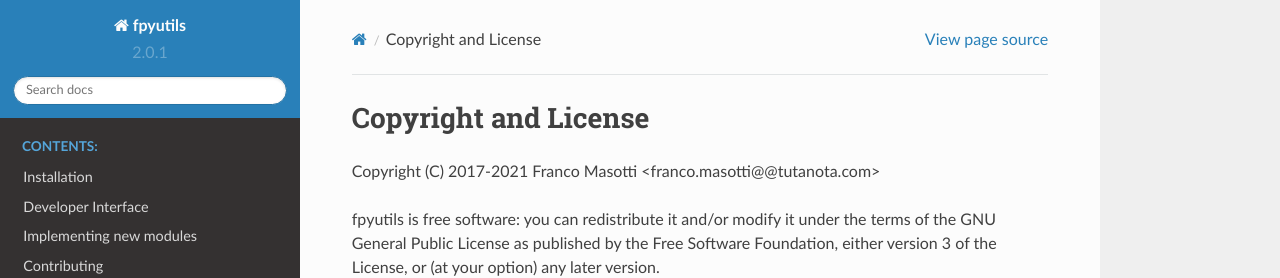
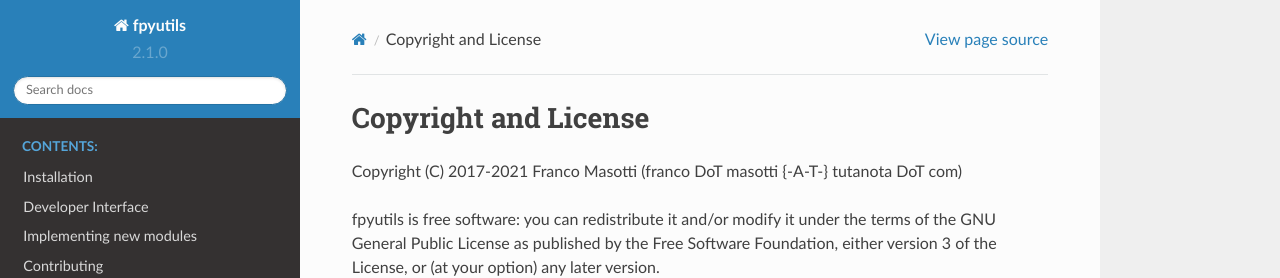
Before and after one commit to frnmst/fpyutils, a Sphinx documentation site: the page built from docs/copyright_license.rst, in a window 1280 px wide. Shown: the top 278 px of the page. Built offline with Sphinx 7.4.7 and the Read the Docs theme 2.0.0, drawn with Linux system fonts in a browser that asks for light colours.

```diff
--- a/docs/conf.py
+++ b/docs/conf.py
@@ -62,9 +62,9 @@ author = 'Franco Masotti'
 # built documents.
 #
 # The short X.Y version.
-version = '2.0.1'
+version = '2.1.0'
 # The full version, including alpha/beta/rc tags.
-release = '2.0.1'
+release = '2.1.0'
 
 # The language for content autogenerated by Sphinx. Refer to documentation
 # for a list of supported languages.
--- a/docs/copyright_license.rst
+++ b/docs/copyright_license.rst
@@ -1,7 +1,7 @@
 Copyright and License
 =====================
 
-Copyright (C) 2017-2021 Franco Masotti <franco.masotti@@tutanota.com>
+Copyright (C) 2017-2021 Franco Masotti (franco \D\o\T masotti {-A-T-} tutanota \D\o\T com)
 
 fpyutils is free software: you can redistribute it and/or modify
 it under the terms of the GNU General Public License as published by
--- a/setup.py
+++ b/setup.py
@@ -24,7 +24,7 @@ from setuptools import find_packages, setup
 
 setup(
     name='fpyutils',
-    version='2.0.1',
+    version='2.1.0',
     packages=find_packages(exclude=['*tests*']),
     license='GPL',
     description='A collection of useful non-standard Python functions which aim to be simple to use, highly readable but not efficient.',
```
Also changed, not shown: 2 other files.
